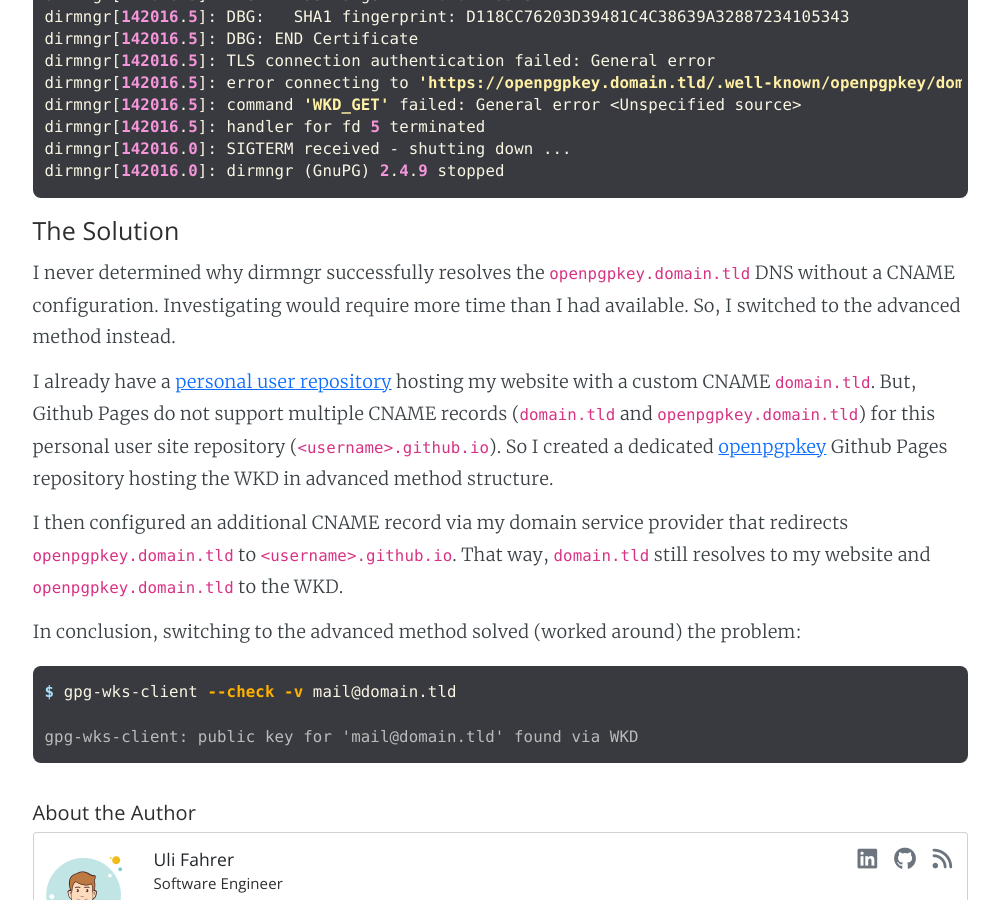
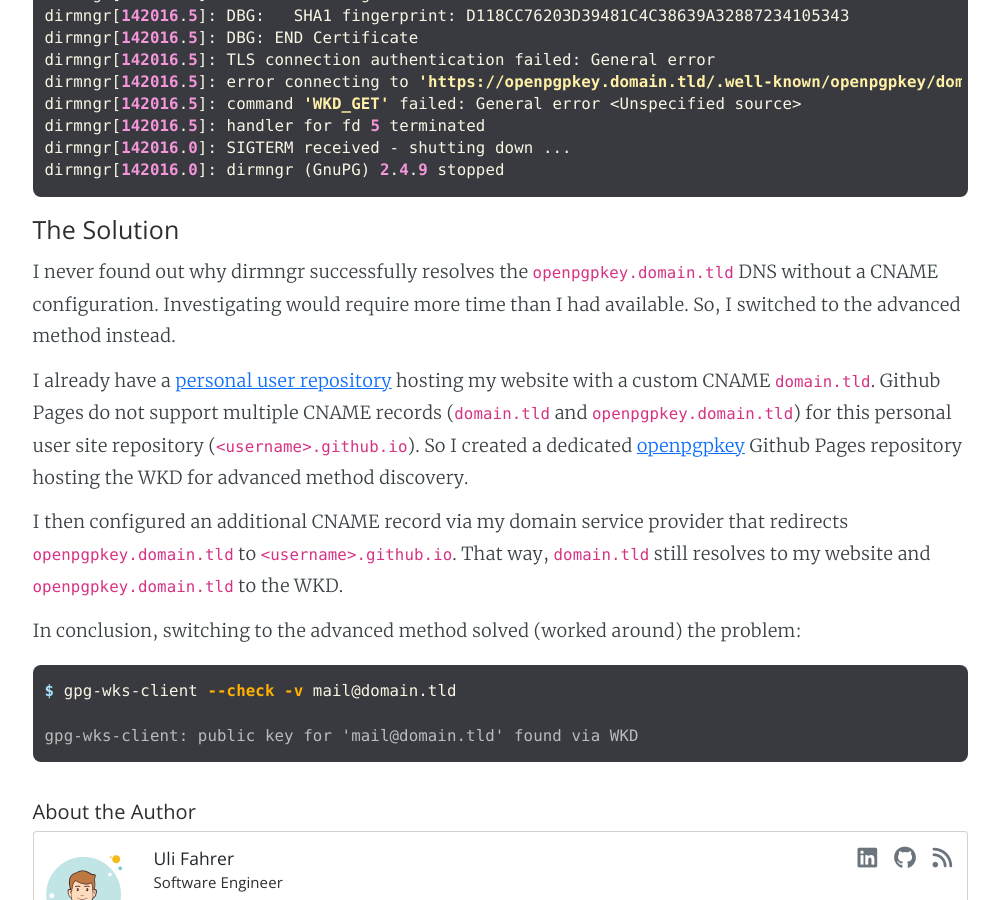
Before and after one commit to Tooa/tooa.github.io, a Jekyll site: the page built from _posts/2026-02-01-gpg-wdk-key-discovery.md, in a window 1280 px wide and 900 px high, scrolled down 2489 px. Shown: the whole window, without its empty margins (140-1139 px from the left). Built offline with Jekyll 4.4.1, drawn with Linux system fonts in a browser that asks for light colours; some of the changed text lies outside the part shown.

Commit message:
docs(blog): minor changes for blog post

```diff
--- a/_posts/2026-02-01-gpg-wdk-key-discovery.md
+++ b/_posts/2026-02-01-gpg-wdk-key-discovery.md
@@ -101,9 +101,9 @@ dirmngr[142016.0]: dirmngr (GnuPG) 2.4.9 stopped
 
 # The Solution
 
-I never determined why dirmngr successfully resolves the `openpgpkey.domain.tld` DNS without a CNAME configuration. Investigating would require more time than I had available. So, I switched to the advanced method instead.
+I never found out why dirmngr successfully resolves the `openpgpkey.domain.tld` DNS without a CNAME configuration. Investigating would require more time than I had available. So, I switched to the advanced method instead.
 
-I already have a [personal user repository](https://github.com/Tooa/tooa.github.io) hosting my website with a custom CNAME `domain.tld`. But, Github Pages do not support multiple CNAME records (`domain.tld` and `openpgpkey.domain.tld`) for this personal user site repository (`<username>.github.io`). So I created a dedicated [openpgpkey](https://github.com/Tooa/openpgpkey) Github Pages repository hosting the WKD in advanced method structure.
+I already have a [personal user repository](https://github.com/Tooa/tooa.github.io) hosting my website with a custom CNAME `domain.tld`. Github Pages do not support multiple CNAME records (`domain.tld` and `openpgpkey.domain.tld`) for this personal user site repository (`<username>.github.io`). So I created a dedicated [openpgpkey](https://github.com/Tooa/openpgpkey) Github Pages repository hosting the WKD for advanced method discovery.
 
 I then configured an additional CNAME record via my domain service provider that redirects `openpgpkey.domain.tld` to `<username>.github.io`. That way, `domain.tld` still resolves to my website and `openpgpkey.domain.tld` to the WKD.
 
```
Also changed, not shown: other parts of _posts/2026-02-01-gpg-wdk-key-discovery.md (+2 -2 lines).
